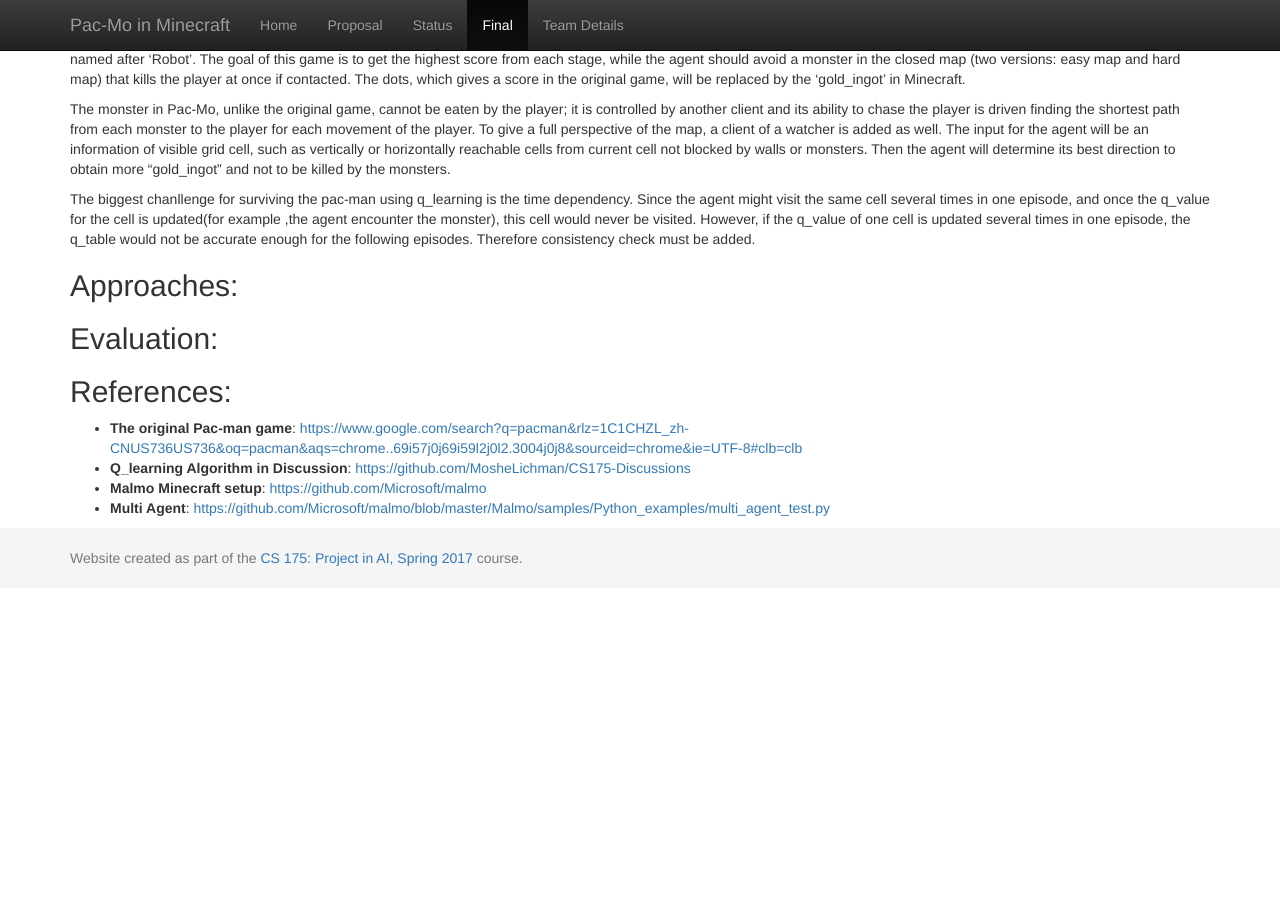
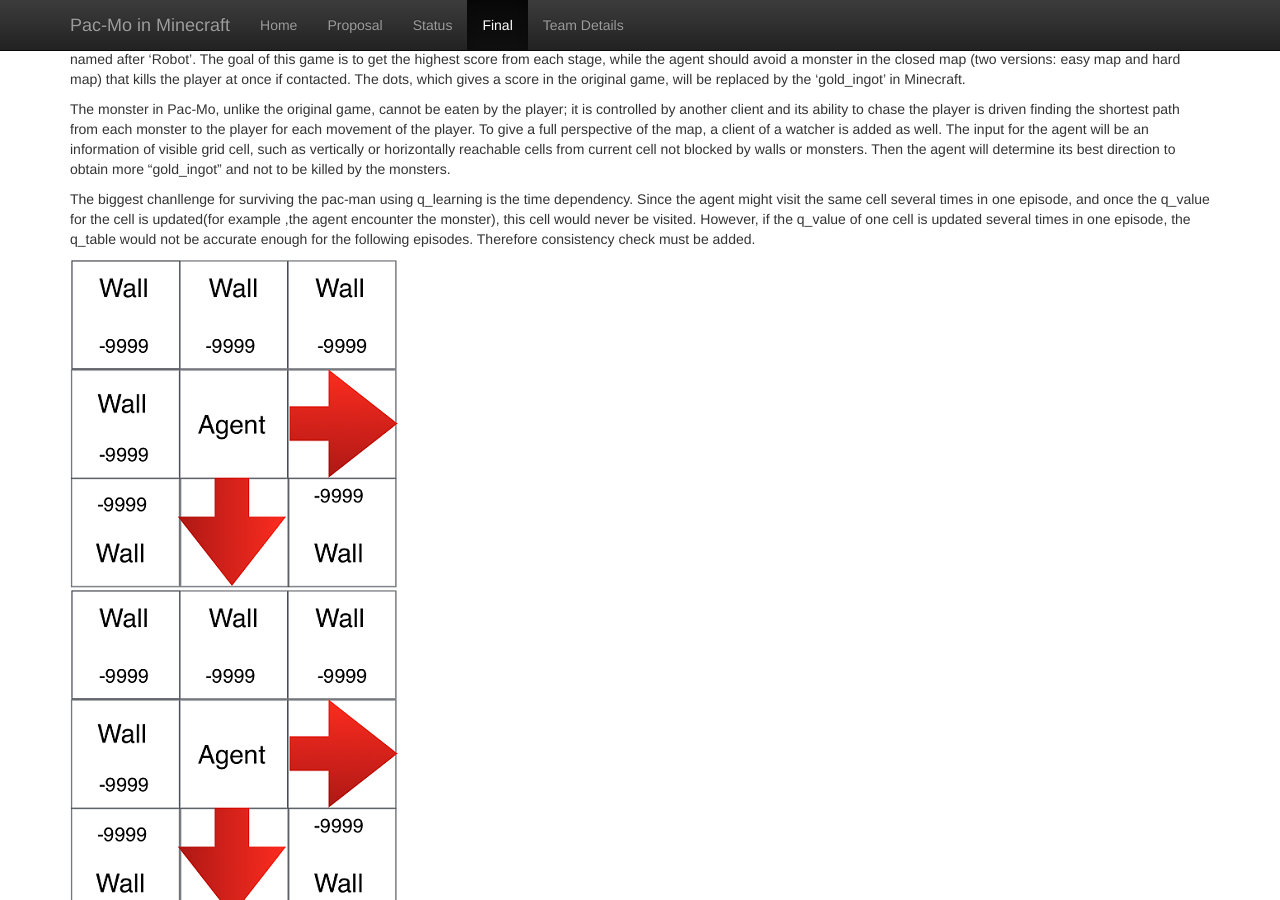
Before and after one commit to qdingqim/Pac-mo, a Jekyll site: the page built from docs/final.md, in a window 1280 px wide and 900 px high, scrolled down 638 px. Built offline with Jekyll 4.4.1, drawn with Linux system fonts in a browser that asks for light colours; before the commit the page ends 1226 px from its top, so only the background shows below that.

Commit message:
Create final.md

```diff
--- a/docs/final.md
+++ b/docs/final.md
@@ -19,6 +19,9 @@
 
 The biggest chanllenge for surviving the pac-man using q_learning is the time dependency. Since the agent might visit the same cell several times in one episode, and once the q_value for the cell is updated(for example ,the agent encounter the monster), this cell would never be visited. However, if the q_value of one cell is updated several times in one episode, the q_table would not be accurate enough for the following episodes. Therefore consistency check must be added.
 
+![Alt Text](https://github.com/qdingqim/Pac-mo/raw/master/docs/status_etc/status1.png)
+![Alt Text](https://github.com/qdingqim/Pac-mo/raw/master/docs/status_etc/status1.png)
+
 ## Approaches:
 
 
```
